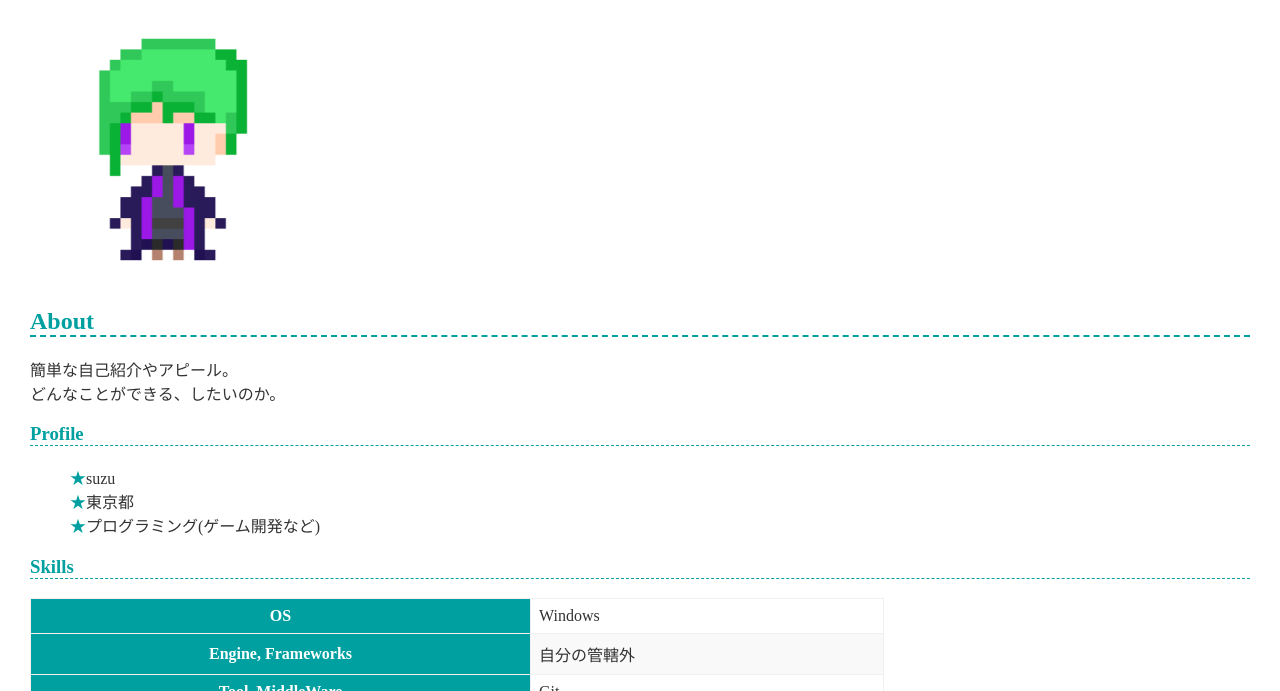
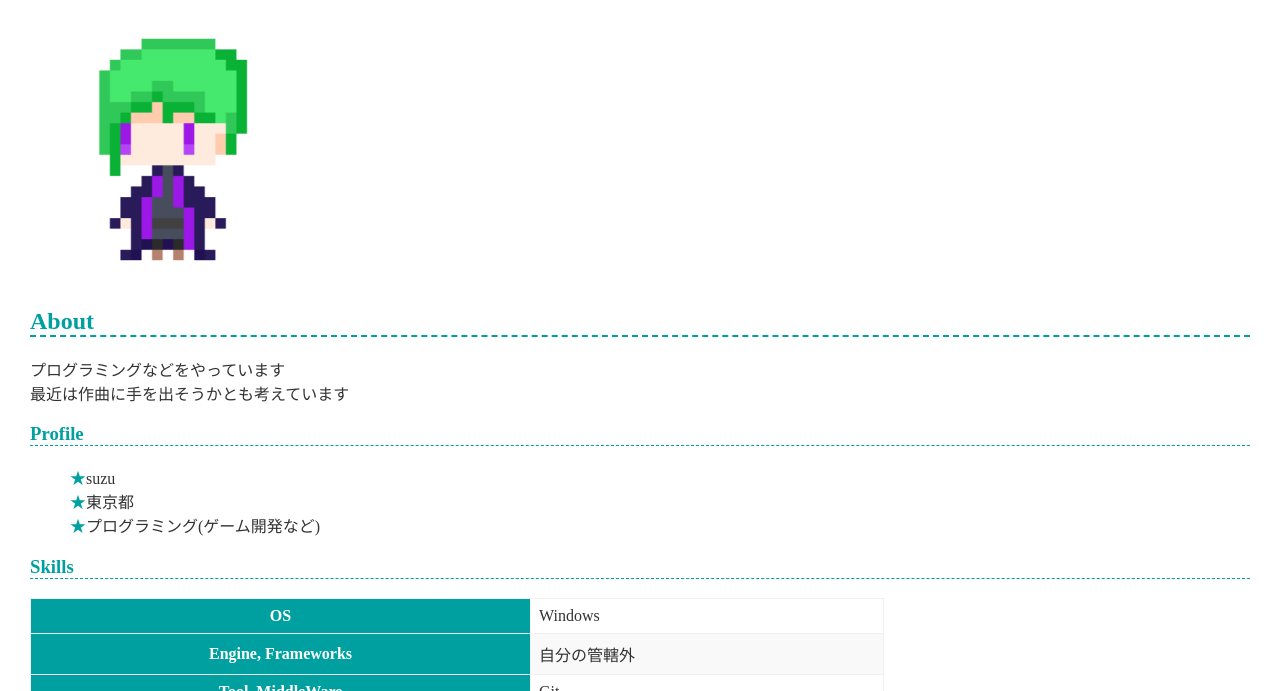
Before and after one commit to Suzu-pr/Suzu-pr.github.io, a plain HTML site: page index.html in a window 1280 px wide. Shown: the part 109-800 px from the top of the page. Drawn offline with Linux system fonts and the light colour scheme.

Commit message:
Update index.html

```diff
--- a/index.html
+++ b/index.html
@@ -12,8 +12,8 @@
 
     <h2>About</h2>
     <p>
-      簡単な自己紹介やアピール。<br>
-      どんなことができる、したいのか。
+      プログラミングなどをやっています<br>
+      最近は作曲に手を出そうかとも考えています
     </p>
 
     <h3>Profile</h3>
```
